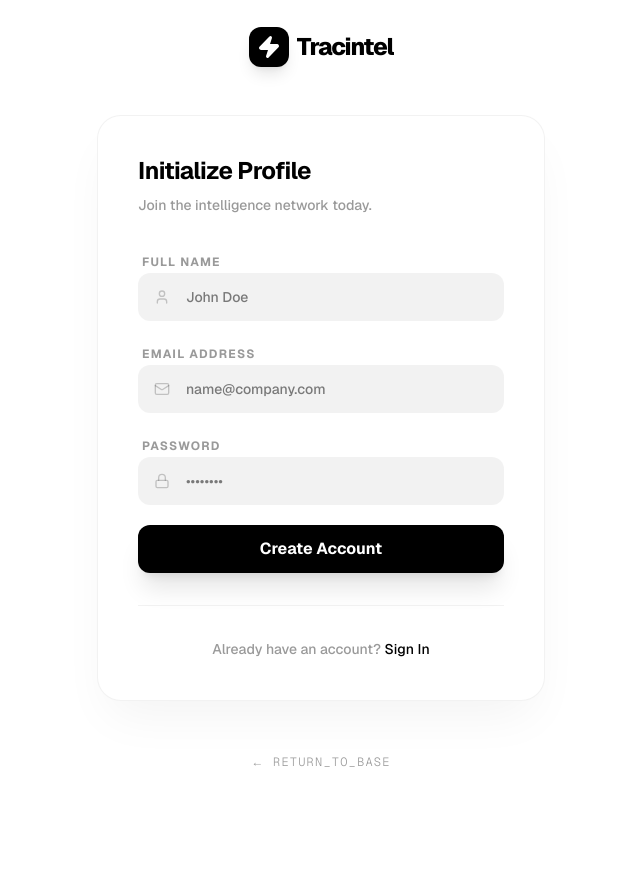
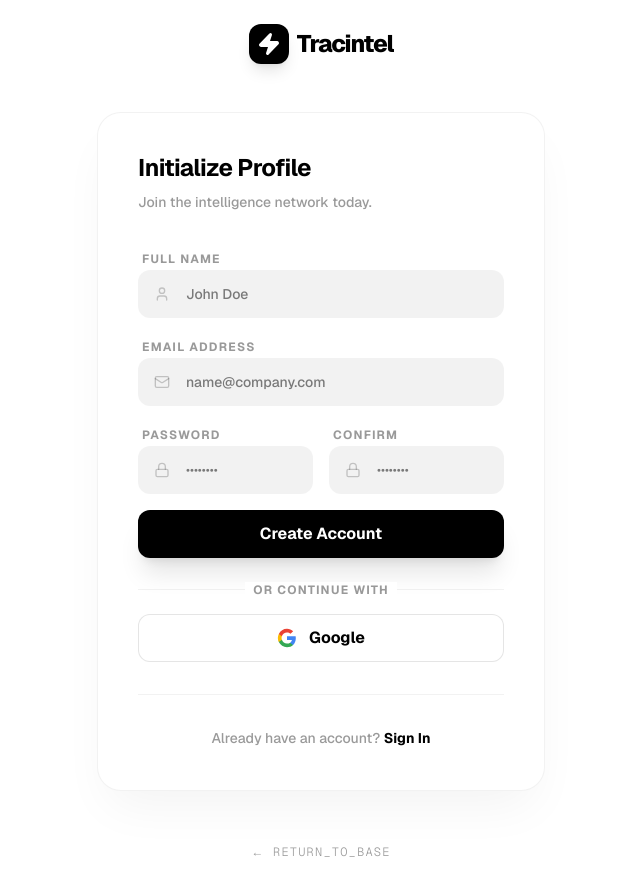
Before and after one commit to dantealucinante-rgb/Tracintel-ekpe, a Next.js app: page /register in a window 1280 px wide. Shown: the whole page, without its empty margins (319-959 px from the left). Before the commit the page ends 800 px from the top, so only its background shows below. Built offline with nearby package versions, Linux system fonts and the light colour scheme; no server answers.

Commit message:
fix: updated login system

```diff
--- a/src/app/(auth)/login/page.tsx
+++ b/src/app/(auth)/login/page.tsx
@@ -1,7 +1,7 @@
 "use client";
 
 import Link from "next/link";
-import { Zap, Mail, Lock } from "lucide-react";
+import { Zap, Mail, Lock, Loader2 } from "lucide-react";
 import { useState } from "react";
 import { createClient } from "@/lib/supabase/client";
 import { useRouter } from "next/navigation";
@@ -19,16 +19,34 @@
         setLoading(true);
         setError(null);
 
-        const { error } = await supabase.auth.signInWithPassword({
-            email,
-            password,
-        });
+        try {
+            const { error: signInError } = await supabase.auth.signInWithPassword({
+                email,
+                password,
+            });
 
-        if (error) {
-            setError(error.message);
+            if (signInError) throw signInError;
+
+            router.push("/dashboard");
+            router.refresh();
+        } catch (err: any) {
+            console.error("Login error:", err);
+            setError(err.message || "Invalid email or password");
             setLoading(false);
-        } else {
-            router.push("/dashboard");
+        }
+    };
+
+    const handleGoogleSignIn = async () => {
+        try {
+            const { error } = await supabase.auth.signInWithOAuth({
+                provider: 'google',
+                options: {
+                    redirectTo: `${process.env.NEXT_PUBLIC_SITE_URL}/auth/callback`,
+                },
+            });
+            if (error) throw error;
+        } catch (err: any) {
+            setError(err.message || "Could not initialize Google sign in");
         }
     };
 
@@ -46,7 +64,7 @@
                     <h1 className="text-2xl font-bold tracking-tight text-black mb-2">Welcome back</h1>
                     <p className="text-sm text-black/40 mb-8 font-medium">Enter your credentials to access the console.</p>
 
-                    <form onSubmit={handleSignIn} className="space-y-5">
+                    <form onSubmit={handleSignIn} className="space-y-4">
                         <div className="space-y-2">
                             <label className="text-xs font-bold uppercase tracking-widest text-black/40 px-1">Email Address</label>
                             <div className="relative">
@@ -63,7 +81,12 @@
                         </div>
 
                         <div className="space-y-2">
-                            <label className="text-xs font-bold uppercase tracking-widest text-black/40 px-1">Password</label>
+                            <div className="flex items-center justify-between px-1">
+                                <label className="text-xs font-bold uppercase tracking-widest text-black/40">Password</label>
+                                <Link href="/forgot-password" avoided-is-internal-link className="text-[10px] font-bold uppercase tracking-wider text-black/40 hover:text-black transition-colors">
+                                    Forgot password?
+                                </Link>
+                            </div>
                             <div className="relative">
                                 <Lock className="absolute left-4 top-1/2 -translate-y-1/2 h-4 w-4 text-black/20" />
                                 <input
@@ -88,14 +111,51 @@
                             disabled={loading}
                             className="w-full h-12 bg-black hover:bg-black/90 text-white font-bold rounded-xl transition-all shadow-xl shadow-black/10 flex items-center justify-center disabled:opacity-50"
                         >
-                            {loading ? "Verifying..." : "Sign In"}
+                            {loading ? <Loader2 className="h-5 w-5 animate-spin" /> : "Sign In"}
                         </button>
                     </form>
+
+                    <div className="mt-6 flex flex-col gap-4">
+                        <div className="relative">
+                            <div className="absolute inset-0 flex items-center">
+                                <span className="w-full border-t border-black/5"></span>
+                            </div>
+                            <div className="relative flex justify-center text-xs uppercase">
+                                <span className="bg-white px-2 text-black/40 font-bold tracking-widest">Or continue with</span>
+                            </div>
+                        </div>
+
+                        <button
+                            onClick={handleGoogleSignIn}
+                            type="button"
+                            className="w-full h-12 bg-white border border-black/10 hover:bg-black/5 text-black font-bold rounded-xl transition-all flex items-center justify-center gap-3"
+                        >
+                            <svg className="h-5 w-5" viewBox="0 0 24 24">
+                                <path
+                                    d="M22.56 12.25c0-.78-.07-1.53-.2-2.25H12v4.26h5.92c-.26 1.37-1.04 2.53-2.21 3.31v2.77h3.57c2.08-1.92 3.28-4.74 3.28-8.09z"
+                                    fill="#4285F4"
+                                />
+                                <path
+                                    d="M12 23c2.97 0 5.46-.98 7.28-2.66l-3.57-2.77c-.98.66-2.23 1.06-3.71 1.06-2.86 0-5.29-1.93-6.16-4.53H2.18v2.84C3.99 20.53 7.7 23 12 23z"
+                                    fill="#34A853"
+                                />
+                                <path
+                                    d="M5.84 14.09c-.22-.66-.35-1.36-.35-2.09s.13-1.43.35-2.09V7.07H2.18C1.43 8.55 1 10.22 1 12s.43 3.45 1.18 4.93l3.66-2.84z"
+                                    fill="#FBBC05"
+                                />
+                                <path
+                                    d="M12 5.38c1.62 0 3.06.56 4.21 1.64l3.15-3.15C17.45 2.09 14.97 1 12 1 7.7 1 3.99 3.47 2.18 7.07l3.66 2.84c.87-2.6 3.3-4.53 6.16-4.53z"
+                                    fill="#EA4335"
+                                />
+                            </svg>
+                            Google
+                        </button>
+                    </div>
 
                     <div className="mt-8 pt-8 border-t border-black/5 text-center">
                         <p className="text-sm text-black/40 font-medium">
                             Don't have an account?{" "}
-                            <Link href="/register" className="text-black hover:underline">
+                            <Link href="/register" className="text-black hover:underline font-bold">
                                 Request Access
                             </Link>
                         </p>
--- a/src/app/(auth)/register/page.tsx
+++ b/src/app/(auth)/register/page.tsx
@@ -1,7 +1,7 @@
 "use client";
 
 import Link from "next/link";
-import { Zap, Mail, Lock, User } from "lucide-react";
+import { Zap, Mail, Lock, User, Loader2 } from "lucide-react";
 import { useState } from "react";
 import { createClient } from "@/lib/supabase/client";
 import { useRouter } from "next/navigation";
@@ -9,33 +9,75 @@
 export default function RegisterPage() {
     const [email, setEmail] = useState("");
     const [password, setPassword] = useState("");
+    const [confirmPassword, setConfirmPassword] = useState("");
     const [name, setName] = useState("");
     const [loading, setLoading] = useState(false);
     const [error, setError] = useState<string | null>(null);
-    const [success, setSuccess] = useState(false);
     const supabase = createClient();
+    const router = useRouter();
 
     const handleSignUp = async (e: React.FormEvent) => {
         e.preventDefault();
         setLoading(true);
         setError(null);
 
-        const { error } = await supabase.auth.signUp({
+        // Client-side validation
+        if (password !== confirmPassword) {
+            setError("Passwords do not match");
+            setLoading(false);
+            return;
+        }
+
+        if (password.length < 6) {
+            setError("Password must be at least 6 characters");
+            setLoading(false);
+            return;
+        }
+
+        try {
+            // 1. Sign Up
+            const { error: signUpError } = await supabase.auth.signUp({
                 email,
                 password,
                 options: {
                     data: {
                         full_name: name,
-                }
+                    },
+                    emailRedirectTo: `${process.env.NEXT_PUBLIC_SITE_URL}/auth/callback`,
                 }
             });
 
-        if (error) {
-            setError(error.message);
+            if (signUpError) throw signUpError;
+
+            // 2. Since email confirmation is disabled, immediately sign in to get the session
+            const { error: signInError } = await supabase.auth.signInWithPassword({
+                email,
+                password,
+            });
+
+            if (signInError) throw signInError;
+
+            // 3. Success -> Redirect
+            router.push("/dashboard");
+            router.refresh(); // Ensure session is picked up by server components
+        } catch (err: any) {
+            console.error("Signup error:", err);
+            setError(err.message || "An unexpected error occurred during registration");
             setLoading(false);
-        } else {
-            setSuccess(true);
-            setLoading(false);
+        }
+    };
+
+    const handleGoogleSignIn = async () => {
+        try {
+            const { error } = await supabase.auth.signInWithOAuth({
+                provider: 'google',
+                options: {
+                    redirectTo: `${process.env.NEXT_PUBLIC_SITE_URL}/auth/callback`,
+                },
+            });
+            if (error) throw error;
+        } catch (err: any) {
+            setError(err.message || "Could not initialize Google sign in");
         }
     };
 
@@ -50,23 +92,10 @@
                 </Link>
 
                 <div className="bg-white rounded-3xl border border-black/5 p-10 shadow-2xl shadow-black/5">
-                    {success ? (
-                        <div className="text-center py-4">
-                            <div className="w-16 h-16 rounded-full bg-emerald-50 flex items-center justify-center mx-auto mb-6">
-                                <Zap className="h-8 w-8 text-emerald-500 fill-emerald-500" />
-                            </div>
-                            <h1 className="text-2xl font-bold tracking-tight text-black mb-2">Check your email</h1>
-                            <p className="text-sm text-black/40 mb-8 font-medium">We've sent a magic link to {email} to verify your account.</p>
-                            <Link href="/login" className="inline-flex h-12 px-8 bg-black text-white font-bold rounded-xl items-center justify-center transition-all">
-                                Go to Sign In
-                            </Link>
-                        </div>
-                    ) : (
-                        <>
                     <h1 className="text-2xl font-bold tracking-tight text-black mb-2">Initialize Profile</h1>
                     <p className="text-sm text-black/40 mb-8 font-medium">Join the intelligence network today.</p>
 
-                            <form onSubmit={handleSignUp} className="space-y-5">
+                    <form onSubmit={handleSignUp} className="space-y-4">
                         <div className="space-y-2">
                             <label className="text-xs font-bold uppercase tracking-widest text-black/40 px-1">Full Name</label>
                             <div className="relative">
@@ -97,6 +126,7 @@
                             </div>
                         </div>
 
+                        <div className="grid grid-cols-2 gap-4">
                             <div className="space-y-2">
                                 <label className="text-xs font-bold uppercase tracking-widest text-black/40 px-1">Password</label>
                                 <div className="relative">
@@ -106,9 +136,24 @@
                                         value={password}
                                         onChange={(e) => setPassword(e.target.value)}
                                         placeholder="••••••••"
-                                            className="w-full h-12 bg-black/5 border-transparent focus:bg-white focus:border-black/10 focus:ring-0 rounded-xl pl-12 pr-4 text-sm font-medium transition-all"
+                                        className="w-full h-12 bg-black/5 border-transparent focus:bg-white focus:border-black/10 focus:ring-0 rounded-xl pl-12 pr-4 text-sm font-medium transition-all text-xs"
                                         required
                                     />
+                                </div>
+                            </div>
+                            <div className="space-y-2">
+                                <label className="text-xs font-bold uppercase tracking-widest text-black/40 px-1">Confirm</label>
+                                <div className="relative">
+                                    <Lock className="absolute left-4 top-1/2 -translate-y-1/2 h-4 w-4 text-black/20" />
+                                    <input
+                                        type="password"
+                                        value={confirmPassword}
+                                        onChange={(e) => setConfirmPassword(e.target.value)}
+                                        placeholder="••••••••"
+                                        className="w-full h-12 bg-black/5 border-transparent focus:bg-white focus:border-black/10 focus:ring-0 rounded-xl pl-12 pr-4 text-sm font-medium transition-all text-xs"
+                                        required
+                                    />
+                                </div>
                             </div>
                         </div>
 
@@ -123,20 +168,55 @@
                             disabled={loading}
                             className="w-full h-12 bg-black hover:bg-black/90 text-white font-bold rounded-xl transition-all shadow-xl shadow-black/10 flex items-center justify-center disabled:opacity-50"
                         >
-                                    {loading ? "Initializing..." : "Create Account"}
+                            {loading ? <Loader2 className="h-5 w-5 animate-spin" /> : "Create Account"}
                         </button>
                     </form>
+
+                    <div className="mt-6 flex flex-col gap-4">
+                        <div className="relative">
+                            <div className="absolute inset-0 flex items-center">
+                                <span className="w-full border-t border-black/5"></span>
+                            </div>
+                            <div className="relative flex justify-center text-xs uppercase">
+                                <span className="bg-white px-2 text-black/40 font-bold tracking-widest">Or continue with</span>
+                            </div>
+                        </div>
+
+                        <button
+                            onClick={handleGoogleSignIn}
+                            type="button"
+                            className="w-full h-12 bg-white border border-black/10 hover:bg-black/5 text-black font-bold rounded-xl transition-all flex items-center justify-center gap-3"
+                        >
+                            <svg className="h-5 w-5" viewBox="0 0 24 24">
+                                <path
+                                    d="M22.56 12.25c0-.78-.07-1.53-.2-2.25H12v4.26h5.92c-.26 1.37-1.04 2.53-2.21 3.31v2.77h3.57c2.08-1.92 3.28-4.74 3.28-8.09z"
+                                    fill="#4285F4"
+                                />
+                                <path
+                                    d="M12 23c2.97 0 5.46-.98 7.28-2.66l-3.57-2.77c-.98.66-2.23 1.06-3.71 1.06-2.86 0-5.29-1.93-6.16-4.53H2.18v2.84C3.99 20.53 7.7 23 12 23z"
+                                    fill="#34A853"
+                                />
+                                <path
+                                    d="M5.84 14.09c-.22-.66-.35-1.36-.35-2.09s.13-1.43.35-2.09V7.07H2.18C1.43 8.55 1 10.22 1 12s.43 3.45 1.18 4.93l3.66-2.84z"
+                                    fill="#FBBC05"
+                                />
+                                <path
+                                    d="M12 5.38c1.62 0 3.06.56 4.21 1.64l3.15-3.15C17.45 2.09 14.97 1 12 1 7.7 1 3.99 3.47 2.18 7.07l3.66 2.84c.87-2.6 3.3-4.53 6.16-4.53z"
+                                    fill="#EA4335"
+                                />
+                            </svg>
+                            Google
+                        </button>
+                    </div>
 
                     <div className="mt-8 pt-8 border-t border-black/5 text-center">
                         <p className="text-sm text-black/40 font-medium">
                             Already have an account?{" "}
-                                    <Link href="/login" className="text-black hover:underline">
+                            <Link href="/login" className="text-black hover:underline font-bold">
                                 Sign In
                             </Link>
                         </p>
                     </div>
-                        </>
-                    )}
                 </div>
 
                 <div className="text-center mt-12">
```
Lines whose indentation alone changed are shown as unchanged.
